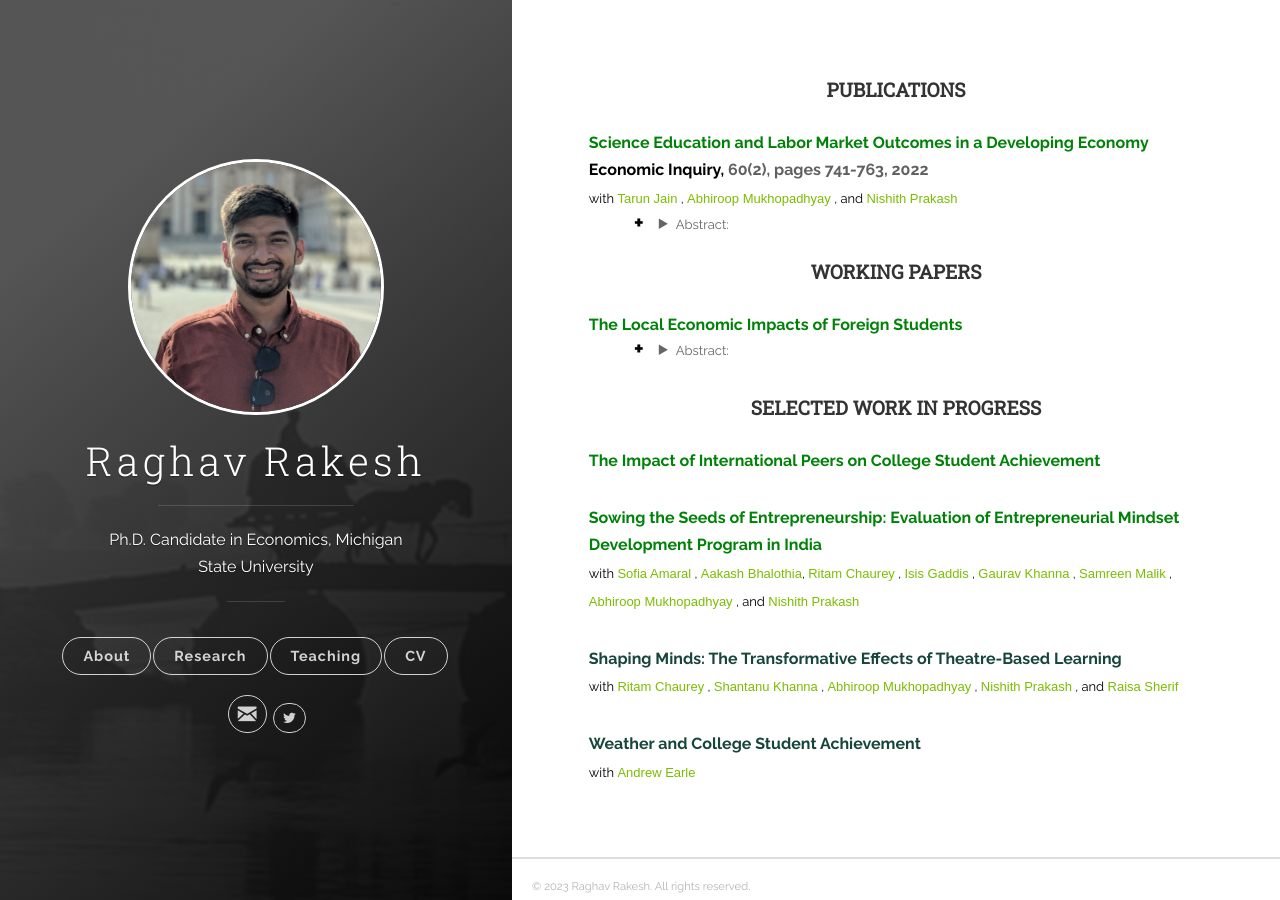
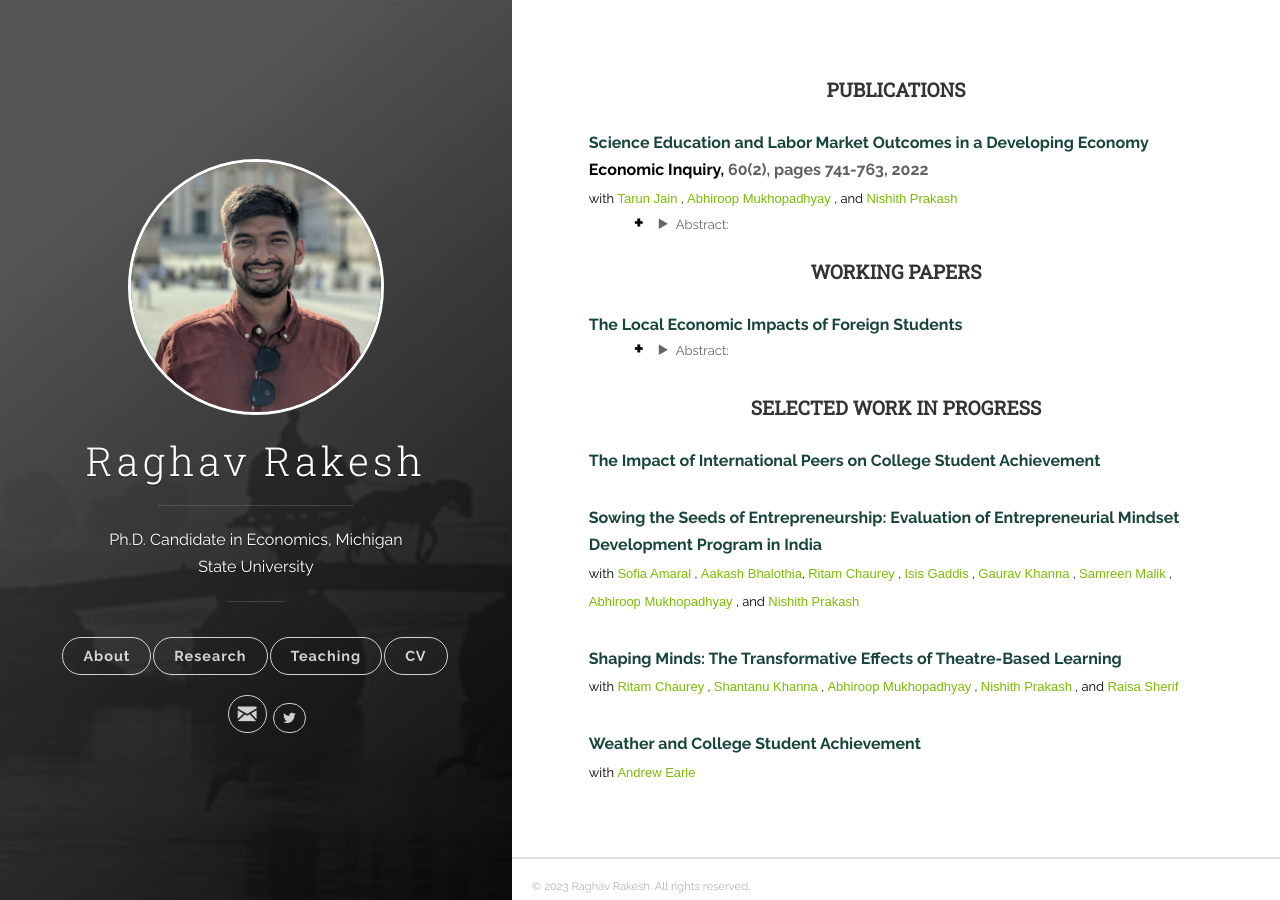
Before and after one commit to raghavrakesh/raghavrakesh.github.io, a Jekyll site: the page built from _posts/2018-06-13-research.markdown, in a window 1280 px wide. Built offline with Jekyll 4.4.1, drawn with Linux system fonts in a browser that asks for light colours.

Commit message:
Update 2018-06-13-research.markdown

```diff
--- a/_posts/2018-06-13-research.markdown
+++ b/_posts/2018-06-13-research.markdown
@@ -12,7 +12,7 @@ tags: [jekyll]
   <b>
     <strong>
       <a href="https://onlinelibrary.wiley.com/doi/abs/10.1111/ecin.13044" target="_blank">
-        <font size="3" style="color:#008208">Science Education and Labor Market Outcomes in a Developing Economy</font>
+        <font size="3" style="color:#18453B">Science Education and Labor Market Outcomes in a Developing Economy</font>
       </a>
     </strong>
     <br>
@@ -58,7 +58,7 @@ tags: [jekyll]
 <p style="margin-top:30px;">
   <b>
     <strong>
-        <font size="3" style="color:#008208">The Local Economic Impacts of Foreign Students</font>
+        <font size="3" style="color:#18453B">The Local Economic Impacts of Foreign Students</font>
     </strong>
     <br>
   </b>
@@ -83,7 +83,7 @@ tags: [jekyll]
 <p style="margin-top:30px;">
   <b>
     <strong>
-        <font size="3" style="color:#008208">The Impact of International Peers on College Student Achievement</font>
+        <font size="3" style="color:#18453B">The Impact of International Peers on College Student Achievement</font>
     </strong>
     <br>
   </b>
@@ -93,7 +93,7 @@ tags: [jekyll]
 <p style="margin-top:30px;">
   <b>
     <strong>
-        <font size="3" style="color:#008208">Sowing the Seeds of Entrepreneurship: Evaluation of Entrepreneurial Mindset Development Program in India</font>
+        <font size="3" style="color:#18453B">Sowing the Seeds of Entrepreneurship: Evaluation of Entrepreneurial Mindset Development Program in India</font>
     </strong>
     <br>
     <font size="2" style="color:#000000;">
```
